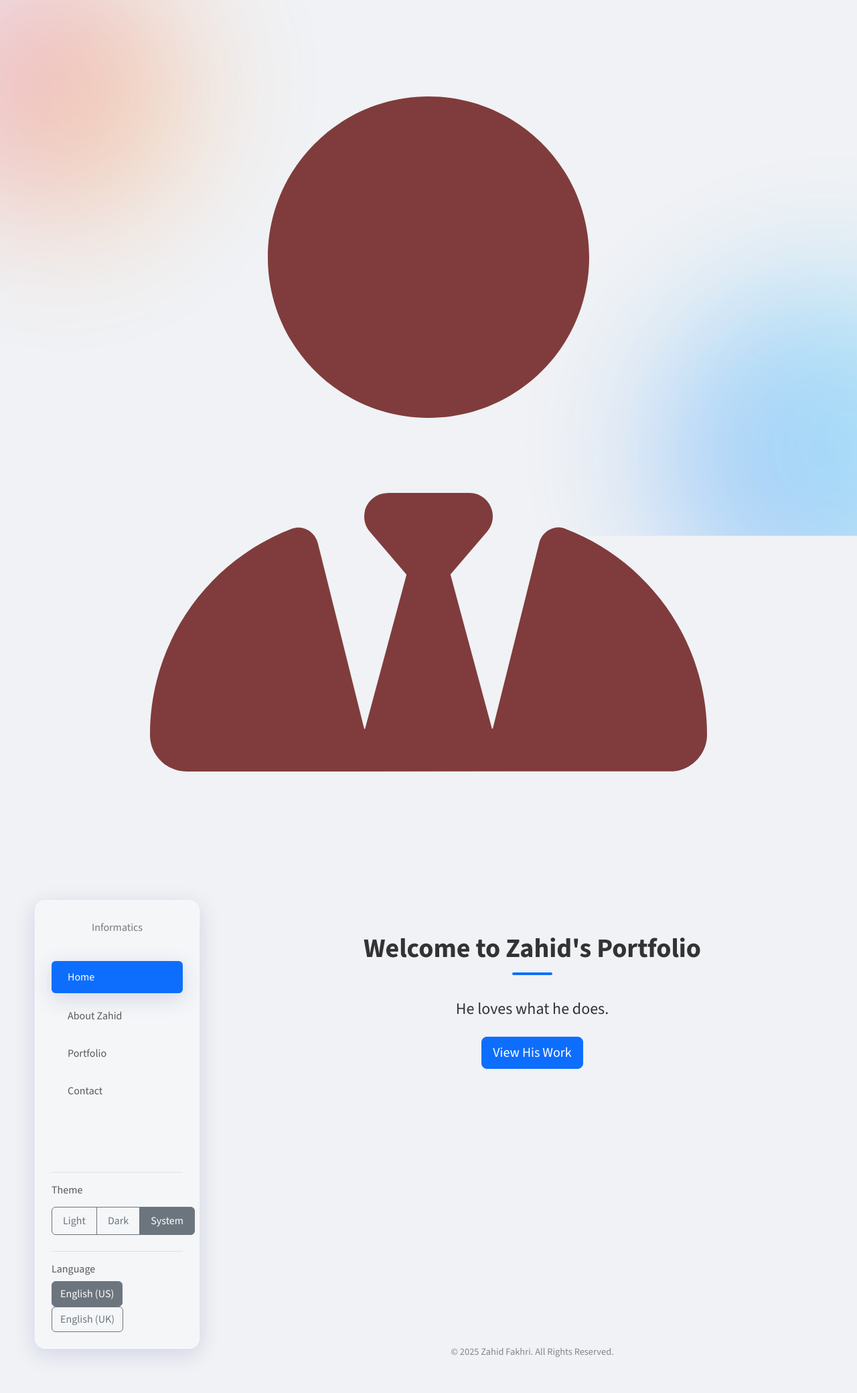
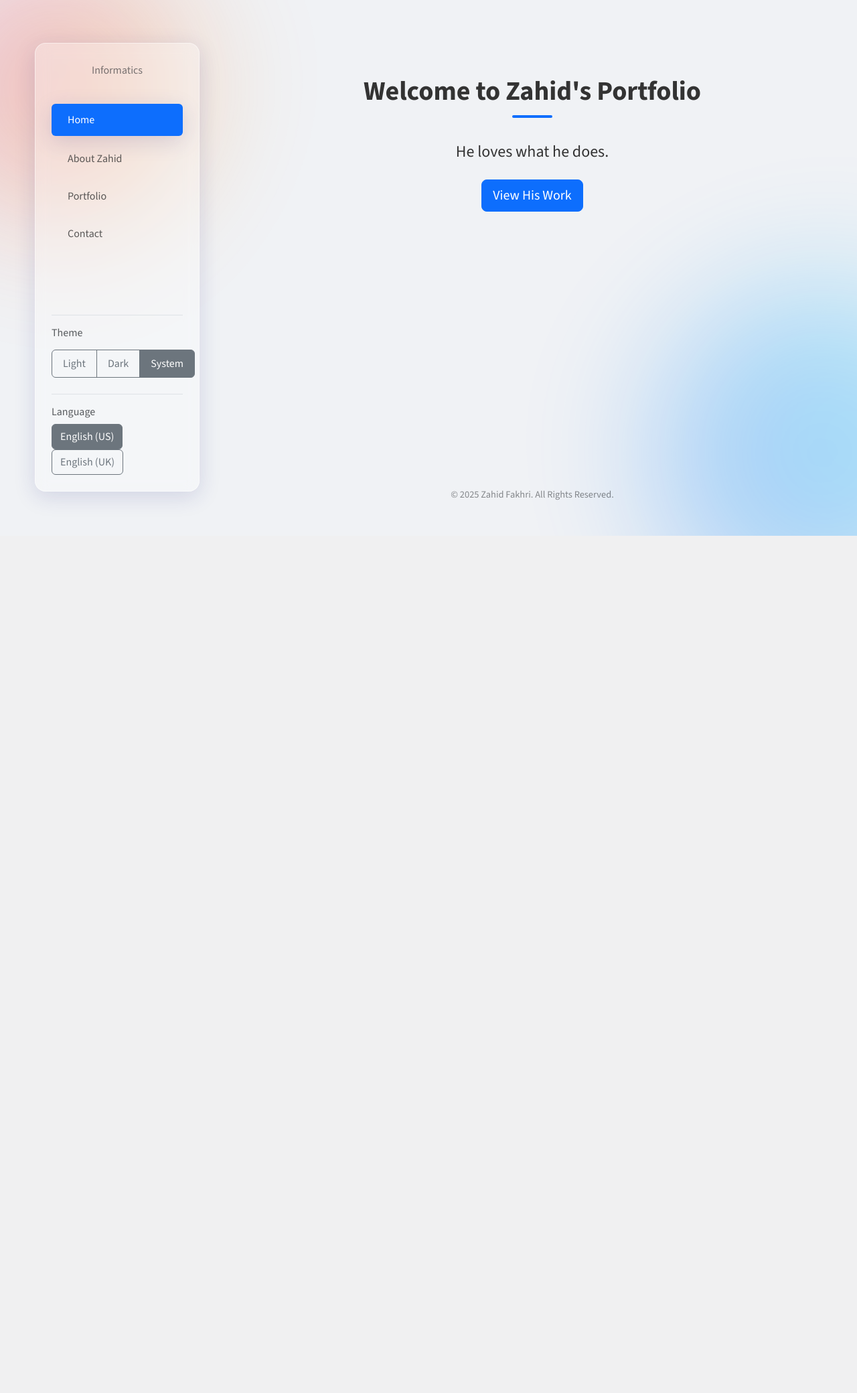
Before and after one commit to Zahid09987/zahid-s-portfolio, a PHP site: page /index.php in a window 1280 px wide. Shown: the whole page at 67% size. After the commit the page ends 800 px from the top, so only its background shows below. Run offline with PHP 8.4, Linux system fonts and the light colour scheme.

Commit message:
updated index.php

```diff
--- a/index.php
+++ b/index.php
@@ -44,7 +44,6 @@ $current_page = isset($_GET['page']) && in_array($_GET['page'], $pages) ? filter
     <link rel="preconnect" href="https://fonts.gstatic.com" crossorigin>
     <link href="https://fonts.googleapis.com/css2?family=Source+Sans+3:ital,wght@0,200..900;1,200..900&display=swap" rel="stylesheet">
     <link rel="stylesheet" href="style.css">
-    <img src="favicon/user-tie-solid-full.svg" alt="Portfolio Icon">
     <script>
         (function() {
             const theme = "<?php echo $current_theme; ?>";
```
